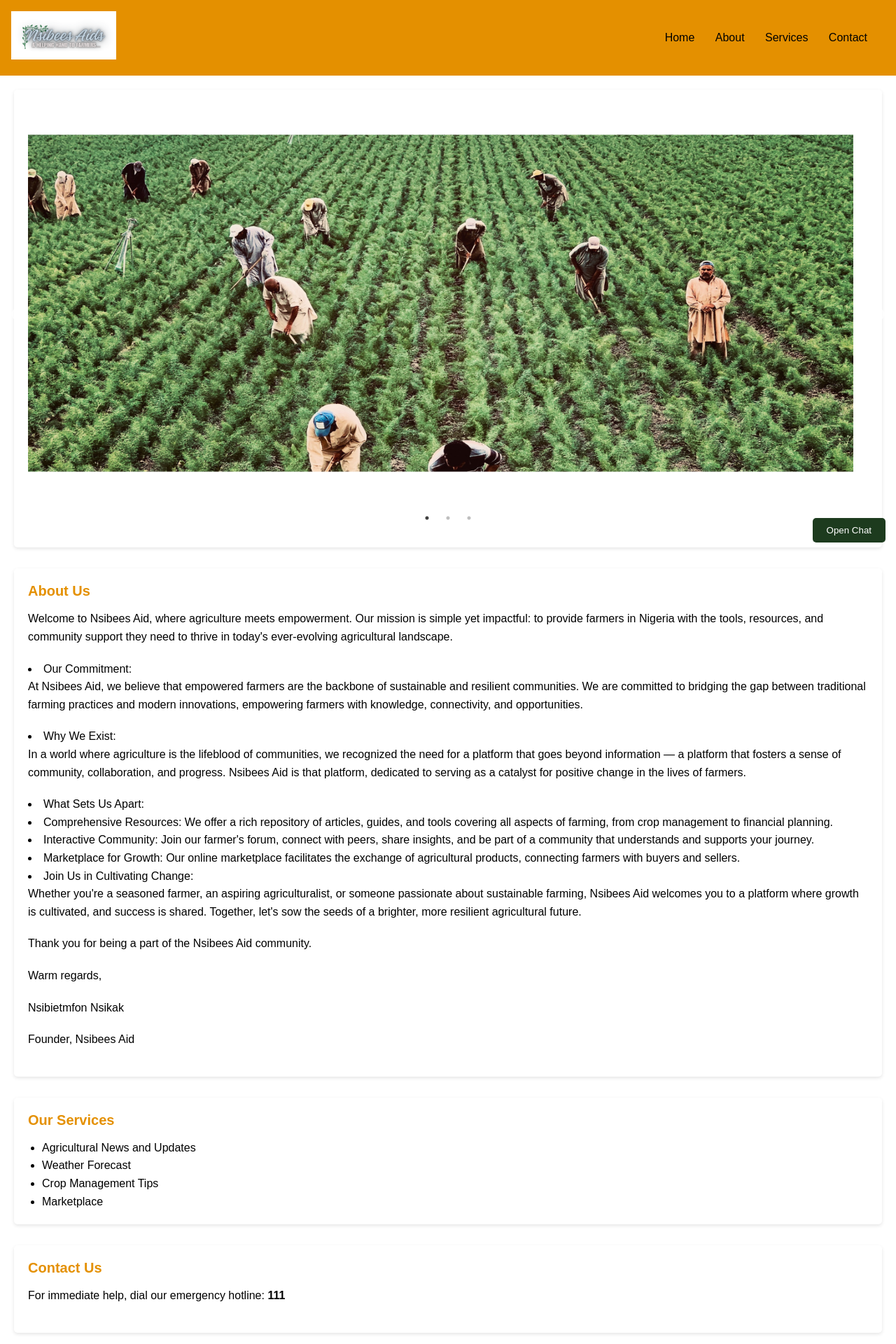
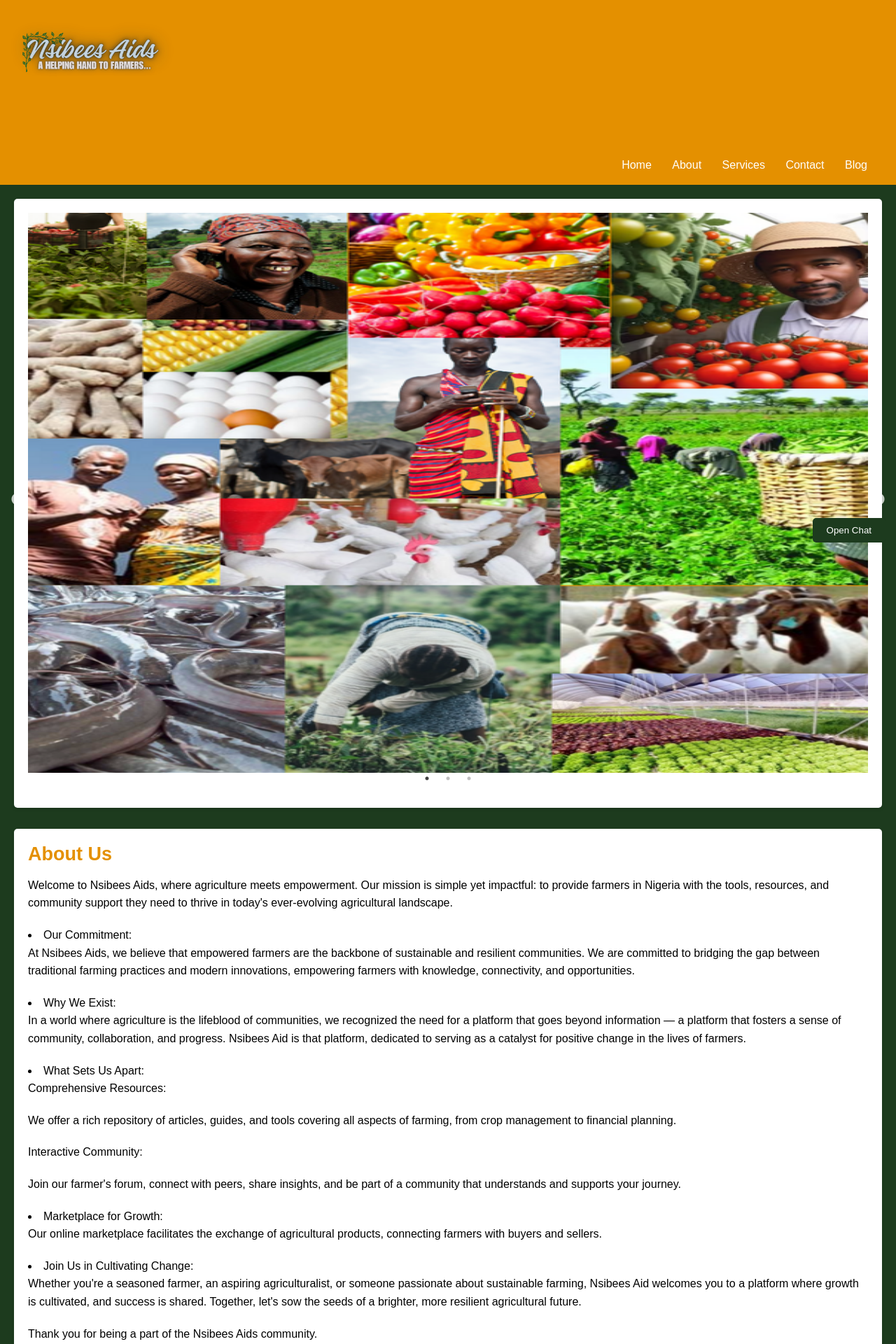
Before and after one commit to Nsibees/Techunlock-Capstone, a Flask app: page / in a window 1280 px wide. Shown: the top 1920 px of the page at 70% size. Run offline with Flask 3, Linux system fonts and the light colour scheme; grey boxes are pictures that could not be loaded.

Commit message:
Techunlock Demo

```diff
--- a/Templates/index.html
+++ b/Templates/index.html
@@ -5,7 +5,7 @@
 <head>
     <meta charset="UTF-8">
     <meta name="viewport" content="width=device-width, initial-scale=1.0">
-    <title>Nigerian Emergency Services Chatbot</title>
+    <title>Nsibees Aids</title>
     <link rel="stylesheet" href="https://cdnjs.cloudflare.com/ajax/libs/slick-carousel/1.8.1/slick.min.css">
     <link rel="stylesheet" href="https://cdnjs.cloudflare.com/ajax/libs/slick-carousel/1.8.1/slick-theme.min.css">
     <link rel="stylesheet" href="/static/styles.css">
@@ -26,6 +26,7 @@
                 <li><a href="#about">About</a></li>
                 <li><a href="#services">Services</a></li>
                 <li><a href="#contact">Contact</a></li>
+                <li><a href="#Blog">Blog</a></li>
             </ul>
         </nav>
     </header>
@@ -39,56 +40,70 @@
                     </div>
                 </div>
                 <div>
-                    <img src="/static/e.jpeg" alt="">
+                    <img src="/static/e.png" alt="">
+                    <div class="slide-content"></div>
                 </div>
                 <div>
-                    <img src="/static/b_.jpg" alt="">
+                    <img src="/static/b_.png" alt="">
+                    <div class="slide-content"></div>
                 </div>
             </div>
         </section>
 
         <section id="about">
             <h2>About Us</h2>
-            <p>Welcome to Nsibees Aid, where agriculture meets empowerment. Our mission is simple yet impactful: to provide farmers in Nigeria with the tools, resources, and community support they need to thrive in today's ever-evolving agricultural landscape.</p>
+            <p>Welcome to Nsibees Aids, where agriculture meets empowerment. Our mission is simple yet impactful: to provide farmers in Nigeria with the tools, resources, and community support they need to thrive in today's ever-evolving agricultural landscape.</p>
 
                 <li>Our Commitment:</li>
-                <p>At Nsibees Aid, we believe that empowered farmers are the backbone of sustainable and resilient communities. We are committed to bridging the gap between traditional farming practices and modern innovations, empowering farmers with knowledge, connectivity, and opportunities.</p>
+                    <p>At Nsibees Aids, we believe that empowered farmers are the backbone of sustainable and resilient communities. We are committed to bridging the gap between traditional farming practices and modern innovations, empowering farmers with knowledge, connectivity, and opportunities.</p>
 
             <li>Why We Exist:</li>
-            <p>In a world where agriculture is the lifeblood of communities, we recognized the need for a platform that goes beyond information — a platform that fosters a sense of community, collaboration, and progress. Nsibees Aid is that platform, dedicated to serving as a catalyst for positive change in the lives of farmers.</p>
+                <p>In a world where agriculture is the lifeblood of communities, we recognized the need for a platform that goes beyond information — a platform that fosters a sense of community, collaboration, and progress. Nsibees Aid is that platform, dedicated to serving as a catalyst for positive change in the lives of farmers.</p>
 
             <li>What Sets Us Apart:</li>
 
-            <li>Comprehensive Resources: We offer a rich repository of articles, guides, and tools covering all aspects of farming, from crop management to financial planning.</li>
-            <li>Interactive Community: Join our farmer's forum, connect with peers, share insights, and be part of a community that understands and supports your journey.</li>
-            <li>Marketplace for Growth: Our online marketplace facilitates the exchange of agricultural products, connecting farmers with buyers and sellers.</li>
-            <li>Join Us in Cultivating Change:
-            <p>Whether you're a seasoned farmer, an aspiring agriculturalist, or someone passionate about sustainable farming, Nsibees Aid welcomes you to a platform where growth is cultivated, and success is shared. Together, let's sow the seeds of a brighter, more resilient agricultural future.</p>
+            <p>Comprehensive Resources:</p>
+                <p>We offer a rich repository of articles, guides, and tools covering all aspects of farming, from crop management to financial planning.</p>
+            <p>Interactive Community:</p>
+                <p>Join our farmer's forum, connect with peers, share insights, and be part of a community that understands and supports your journey.</p>
+            <li>Marketplace for Growth:</li>
+                <p>Our online marketplace facilitates the exchange of agricultural products, connecting farmers with buyers and sellers.</p>
+            <li>Join Us in Cultivating Change:</li>
+                <p>Whether you're a seasoned farmer, an aspiring agriculturalist, or someone passionate about sustainable farming, Nsibees Aid welcomes you to a platform where growth is cultivated, and success is shared. Together, let's sow the seeds of a brighter, more resilient agricultural future.</p>
 
-            <p>Thank you for being a part of the Nsibees Aid community.</p>
+                <p>Thank you for being a part of the Nsibees Aids community.</p>
 
-            <p>Warm regards,</p>
+                <p>Warm regards,</p>
 
                 <p>Nsibietmfon Nsikak</p>
-                <p>Founder, Nsibees Aid</p>
+                <p>Founder, Nsibees Aids</p>
         </section>
         <section id="services">
             <h2>Our Services</h2>
+            <p> At Nsibees Aids, we are committed to providing comprehensive agricultural support and information to empower farmers and agricultural enthusiasts. Our services are designed to address various aspects of farming, ensuring that you have the knowledge and resources needed to succeed in agriculture. Explore our range of services below:</p>
+            </li>
             <ul>
-                <li>Agricultural News and Updates</li>
-                <li>Weather Forecast</li>
+                <li>Weather Forecast:</li>
+                <p>Make informed decisions about your farming activities with accurate and reliable weather forecasts. Our weather forecast service provides detailed information on temperature, precipitation, humidity, and other meteorological factors that can impact agricultural operations. Plan your planting, irrigation, and harvesting schedules more effectively, ensuring optimal yield and crop health.</p>
                 <li>Crop Management Tips</li>
+                <p>Optimize your crop production with expert crop management tips and advice. Our team of agricultural specialists shares practical insights and best practices for crop cultivation, soil management, pest and disease control, fertilization techniques, and more. Whether you're growing grains, fruits, vegetables, or specialty crops, our crop management tips will help you achieve greater productivity and sustainability on your farm.</p>
                 <li>Marketplace</li>
+                <p>Connect with buyers and sellers in our online marketplace for agricultural products. Browse a wide selection of farm produce, inputs, equipment, and services from trusted suppliers and vendors. Whether you're looking to buy or sell, our marketplace provides a convenient platform to trade agricultural commodities and resources. Join our growing community of farmers and agribusinesses to access new markets and opportunities.</p>
             </ul>
         </section>
         <section id="contact">
             <h2>Contact Us</h2>
             <p>For immediate help, dial our emergency hotline: <strong>111</strong></p>
+            <p>aids.nsibees@org.ng</p>
+        </section>
+        <section id="Blog">
+            <h2>Agricultural News and Updates</h2>
+            <p>Stay informed with the latest agricultural news, trends, and developments. Our team curates timely and relevant articles covering a wide range of topics, including crop cultivation techniques, livestock management, market insights, policy changes, and more. Whether you're a seasoned farmer or just starting out, our agricultural news and updates will keep you informed and inspired.</p>
         </section>
     </main>
 
     <footer>
-        <p>&copy; 2024 Nsibess Aid. All rights reserved.</p>
+        <p>&copy; 2024 Nsibees Aids. All rights reserved.</p>
     </footer>
 
     <script src="https://code.jquery.com/jquery-3.6.0.min.js"></script>
@@ -97,7 +112,7 @@
         $('.slider').slick({
             dots: true,
             infinite: true,
-            speed: 30,
+            speed: 3,
             slidesToShow: 1,
             slidesToScroll: 1
         });
--- a/static/styles.css
+++ b/static/styles.css
@@ -3,10 +3,13 @@
     padding: 0;
     box-sizing: border-box;
 }
-
+img, video {
+    max-width: 100%;
+    height: auto;
+}
 body {
     font-family: Arial, sans-serif;
-    background-color: #fff;
+    background-color: #1d3b1e;
     line-height: 1.6;
 }
 .header-container {
@@ -21,7 +24,7 @@ header {
     color: #0d0505;
     padding: 1rem;
     display: flex;
-    align-items: center;
+    align-items: first baseline;
     justify-content: space-between;
 }
 
@@ -31,12 +34,13 @@ header h1 {
 }
 
 .logo{
-    width: 150px;
+    width: 400px;
     object-fit: contain;
 }
   h2 {
     font-family:Arial, sans-serif;
     font-size: 14px;
+    font-weight: bold;
   }
   h1, h2 {
     line-height: 1.2;
@@ -56,7 +60,7 @@ nav ul li {
 
 nav ul li a {
     text-decoration: none;
-    color: #000;
+    color: #fff;
 }
 
 nav ul li a:hover{
@@ -80,7 +84,7 @@ section h2 {
     margin-bottom: 15px;
     color: #e49000;
     font-family:Arial, sans-serif;
-    font-size: 20px;
+    font-size: 27px;
 }
 
 section p {
@@ -105,7 +109,7 @@ footer {
 .slick-slide img {
     width: 100%;
     height: auto;
-    max-height: 584px;
+    max-height: 800px;
 }
 
 .slick-slide .slide-content {
```
Also changed, not shown: static/a.jpg (deleted), static/a_.png, static/b.jpg (deleted), static/b_.jpg (deleted), static/b_.png (added), static/c.png, static/e.jpeg (deleted), 2 other files.
